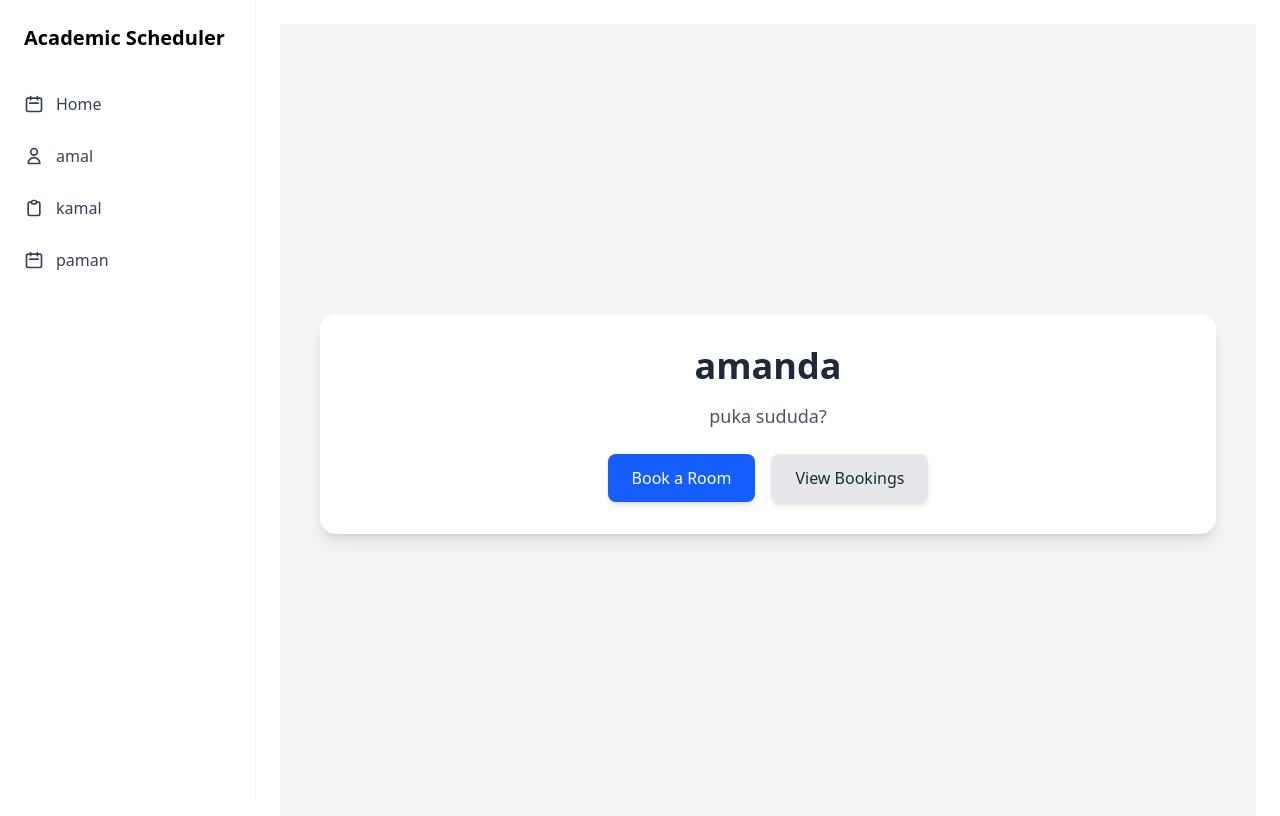
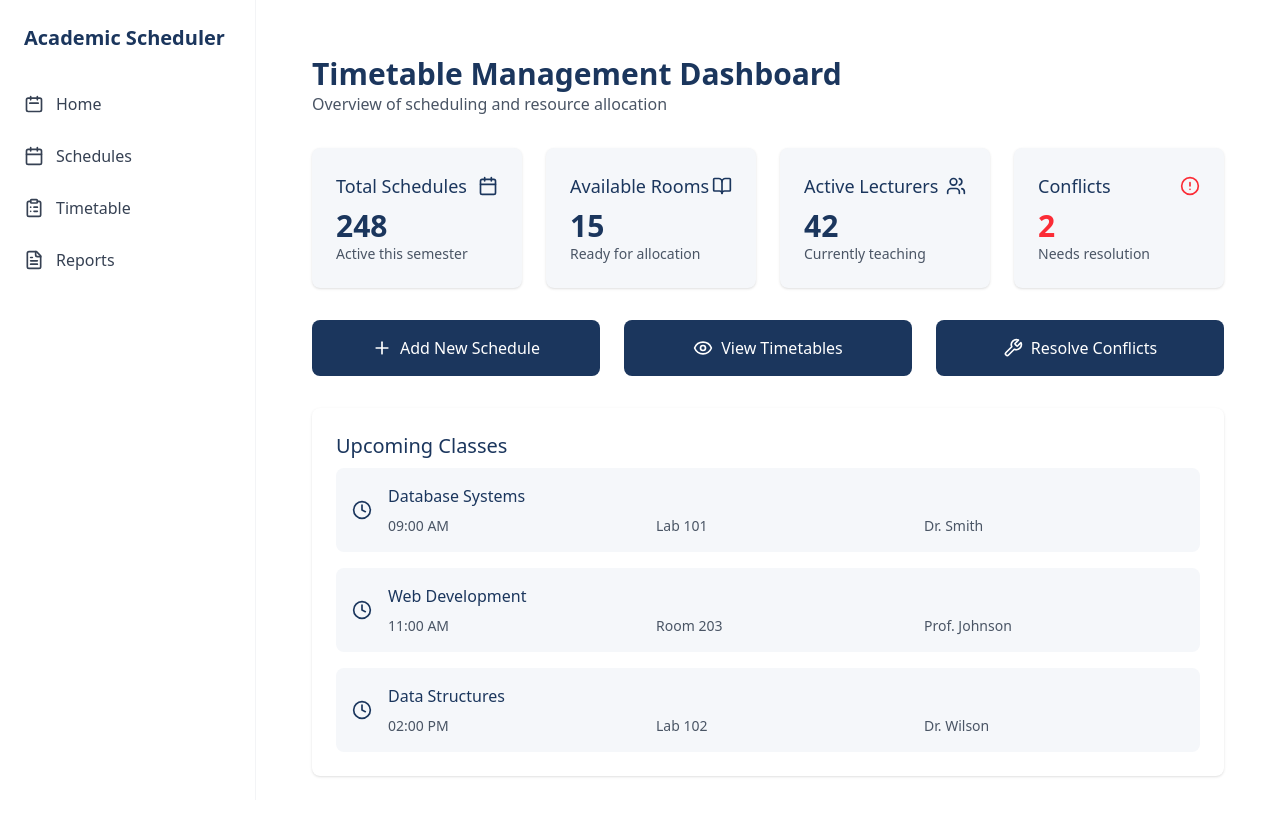
Before and after one commit to akash-de-alwis/academic-scheduler, a React (Vite) app in the folder frontend/: page /TimeHome in a window 1280 px wide. Shown: the top 816 px of the page. Built offline with nearby package versions, Linux system fonts and the light colour scheme.

Commit message:
Timetable home page and side bar ui design done

```diff
--- a/frontend/package.json
+++ b/frontend/package.json
@@ -12,6 +12,7 @@
   "dependencies": {
     "@tailwindcss/vite": "^4.0.6",
     "axios": "^1.7.9",
+    "lucide-react": "^0.475.0",
     "react": "^19.0.0",
     "react-dom": "^19.0.0",
     "react-router-dom": "^7.1.5",
--- a/frontend/src/TimetableManagement/component/TimeSidebar.jsx
+++ b/frontend/src/TimetableManagement/component/TimeSidebar.jsx
@@ -1,4 +1,5 @@
 import { Link, useLocation } from "react-router-dom";
+import { Calendar, FileText, ClipboardList } from 'lucide-react';
 
 export default function TimeSidebar() {
   const location = useLocation();
@@ -10,13 +11,13 @@ export default function TimeSidebar() {
   return (
     <div className="h-screen bg-white border-r border-gray-100 w-64">
       <div className="p-6">
-        <h2 className="text-xl font-bold mb-8">Academic Scheduler</h2>
+        <h2 className="text-xl font-bold text-[#1B365D] mb-8">Academic Scheduler</h2>
 
         <nav className="space-y-3">
           <Link
-            to="/"
-            className={`flex items-center py-2 text-gray-700 hover:text-black ${
-              isActive("/") ? "font-medium" : ""
+            to="/TimeHome"
+            className={`flex items-center py-2 text-gray-700 hover:text-[#1B365D] transition-colors ${
+              isActive("/") ? "font-medium text-[#1B365D]" : ""
             }`}
           >
             <svg xmlns="http://www.w3.org/2000/svg" className="h-5 w-5 mr-3" fill="none" viewBox="0 0 24 24" stroke="currentColor">
@@ -26,39 +27,33 @@ export default function TimeSidebar() {
           </Link>
 
           <Link
-            to="/lecturers"
-            className={`flex items-center py-2 text-gray-700 hover:text-black ${
-              isActive("/lecturers") ? "font-medium" : ""
+            to="/schedules"
+            className={`flex items-center py-2 text-gray-700 hover:text-[#1B365D] transition-colors ${
+              isActive("/schedules") ? "font-medium text-[#1B365D]" : ""
             }`}
           >
-            <svg xmlns="http://www.w3.org/2000/svg" className="h-5 w-5 mr-3" fill="none" viewBox="0 0 24 24" stroke="currentColor">
-              <path strokeLinecap="round" strokeLinejoin="round" strokeWidth={2} d="M16 7a4 4 0 11-8 0 4 4 0 018 0zM12 14a7 7 0 00-7 7h14a7 7 0 00-7-7z" />
-            </svg>
-            amal
+            <Calendar className="h-5 w-5 mr-3" />
+            Schedules
           </Link>
 
           <Link
-            to="/batches"
-            className={`flex items-center py-2 text-gray-700 hover:text-black ${
-              isActive("/batches") ? "font-medium" : ""
+            to="/timetable"
+            className={`flex items-center py-2 text-gray-700 hover:text-[#1B365D] transition-colors ${
+              isActive("/timetable") ? "font-medium text-[#1B365D]" : ""
             }`}
           >
-            <svg xmlns="http://www.w3.org/2000/svg" className="h-5 w-5 mr-3" fill="none" viewBox="0 0 24 24" stroke="currentColor">
-              <path strokeLinecap="round" strokeLinejoin="round" strokeWidth={2} d="M9 5H7a2 2 0 00-2 2v12a2 2 0 002 2h10a2 2 0 002-2V7a2 2 0 00-2-2h-2M9 5a2 2 0 002 2h2a2 2 0 002-2M9 5a2 2 0 012-2h2a2 2 0 012 2" />
-            </svg>
-            kamal
+            <ClipboardList className="h-5 w-5 mr-3" />
+            Timetable
           </Link>
 
           <Link
-            to="/allocations"
-            className={`flex items-center py-2 text-gray-700 hover:text-black ${
-              isActive("/allocations") ? "font-medium" : ""
+            to="/reports"
+            className={`flex items-center py-2 text-gray-700 hover:text-[#1B365D] transition-colors ${
+              isActive("/reports") ? "font-medium text-[#1B365D]" : ""
             }`}
           >
-            <svg xmlns="http://www.w3.org/2000/svg" className="h-5 w-5 mr-3" fill="none" viewBox="0 0 24 24" stroke="currentColor">
-              <path strokeLinecap="round" strokeLinejoin="round" strokeWidth={2} d="M8 7V3m8 4V3m-9 8h10M5 21h14a2 2 0 002-2V7a2 2 0 00-2-2H5a2 2 0 00-2 2v12a2 2 0 002 2z" />
-            </svg>
-            paman
+            <FileText className="h-5 w-5 mr-3" />
+            Reports
           </Link>
         </nav>
       </div>
--- a/frontend/src/TimetableManagement/pages/TimeHome.jsx
+++ b/frontend/src/TimetableManagement/pages/TimeHome.jsx
@@ -1,23 +1,136 @@
-import { Link } from "react-router-dom";
+import React from 'react';
+import { Calendar, Users, BookOpen, Clock, AlertCircle, Plus, Eye, Wrench } from 'lucide-react';
 
-export default function TimeHome() {
+// Card Components
+const Card = ({ className, children }) => (
+  <div className={`rounded-lg shadow-sm ${className}`}>
+    {children}
+  </div>
+);
+
+const CardHeader = ({ className, children }) => (
+  <div className={`p-6 pb-2 ${className}`}>
+    {children}
+  </div>
+);
+
+const CardTitle = ({ className, children }) => (
+  <h3 className={`font-medium ${className}`}>
+    {children}
+  </h3>
+);
+
+const CardContent = ({ className, children }) => (
+  <div className={`p-6 pt-0 ${className}`}>
+    {children}
+  </div>
+);
+
+const TimeHome = () => {
+  const upcomingClasses = [
+    { id: 1, subject: "Database Systems", time: "09:00 AM", room: "Lab 101", lecturer: "Dr. Smith" },
+    { id: 2, subject: "Web Development", time: "11:00 AM", room: "Room 203", lecturer: "Prof. Johnson" },
+    { id: 3, subject: "Data Structures", time: "02:00 PM", room: "Lab 102", lecturer: "Dr. Wilson" }
+  ];
+
   return (
-<div className="min-h-screen bg-gray-100 flex flex-col items-center justify-center p-6">
-<div className="max-w-4xl w-full bg-white shadow-lg rounded-2xl p-8 text-center">
-<h1 className="text-4xl font-bold text-gray-800 mb-4">amanda</h1>
-<p className="text-gray-600 text-lg mb-6">
-          puka sududa?
-</p>
+    <div className="min-h-screen">
+      <div className="p-8">
+        {/* Header */}
+        <div className="mb-8">
+          <h1 className="text-3xl font-bold text-[#1B365D]">Timetable Management Dashboard</h1>
+          <p className="text-gray-600">Overview of scheduling and resource allocation</p>
+        </div>
 
-        <div className="flex flex-col md:flex-row gap-4 justify-center">
-<Link to="/book-room" className="bg-blue-600 text-white px-6 py-3 rounded-lg font-medium shadow-md hover:bg-blue-700 transition">
-            Book a Room
-</Link>
-<Link to="/view-bookings" className="bg-gray-200 text-gray-800 px-6 py-3 rounded-lg font-medium shadow-md hover:bg-gray-300 transition">
-            View Bookings
-</Link>
-</div>
-</div>
-</div>
+        {/* Statistics Cards */}
+        <div className="grid grid-cols-1 md:grid-cols-2 lg:grid-cols-4 gap-6 mb-8">
+          <Card className="bg-[#F5F7FA]">
+            <CardHeader className="flex flex-row items-center justify-between">
+              <CardTitle className="text-[#1B365D] text-lg">Total Schedules</CardTitle>
+              <Calendar className="h-5 w-5 text-[#1B365D]" />
+            </CardHeader>
+            <CardContent>
+              <div className="text-3xl font-bold text-[#1B365D]">248</div>
+              <p className="text-gray-600 text-sm">Active this semester</p>
+            </CardContent>
+          </Card>
+
+          <Card className="bg-[#F5F7FA]">
+            <CardHeader className="flex flex-row items-center justify-between">
+              <CardTitle className="text-[#1B365D] text-lg">Available Rooms</CardTitle>
+              <BookOpen className="h-5 w-5 text-[#1B365D]" />
+            </CardHeader>
+            <CardContent>
+              <div className="text-3xl font-bold text-[#1B365D]">15</div>
+              <p className="text-gray-600 text-sm">Ready for allocation</p>
+            </CardContent>
+          </Card>
+
+          <Card className="bg-[#F5F7FA]">
+            <CardHeader className="flex flex-row items-center justify-between">
+              <CardTitle className="text-[#1B365D] text-lg">Active Lecturers</CardTitle>
+              <Users className="h-5 w-5 text-[#1B365D]" />
+            </CardHeader>
+            <CardContent>
+              <div className="text-3xl font-bold text-[#1B365D]">42</div>
+              <p className="text-gray-600 text-sm">Currently teaching</p>
+            </CardContent>
+          </Card>
+
+          <Card className="bg-[#F5F7FA]">
+            <CardHeader className="flex flex-row items-center justify-between">
+              <CardTitle className="text-[#1B365D] text-lg">Conflicts</CardTitle>
+              <AlertCircle className="h-5 w-5 text-red-500" />
+            </CardHeader>
+            <CardContent>
+              <div className="text-3xl font-bold text-red-500">2</div>
+              <p className="text-gray-600 text-sm">Needs resolution</p>
+            </CardContent>
+          </Card>
+        </div>
+
+        {/* Action Buttons */}
+        <div className="grid grid-cols-1 md:grid-cols-3 gap-6 mb-8">
+          <button className="flex items-center justify-center gap-2 bg-[#1B365D] text-white p-4 rounded-lg hover:bg-[#152c4d] transition-colors">
+            <Plus className="h-5 w-5" />
+            Add New Schedule
+          </button>
+          <button className="flex items-center justify-center gap-2 bg-[#1B365D] text-white p-4 rounded-lg hover:bg-[#152c4d] transition-colors">
+            <Eye className="h-5 w-5" />
+            View Timetables
+          </button>
+          <button className="flex items-center justify-center gap-2 bg-[#1B365D] text-white p-4 rounded-lg hover:bg-[#152c4d] transition-colors">
+            <Wrench className="h-5 w-5" />
+            Resolve Conflicts
+          </button>
+        </div>
+
+        {/* Upcoming Classes */}
+        <Card className="bg-white">
+          <CardHeader>
+            <CardTitle className="text-[#1B365D] text-xl">Upcoming Classes</CardTitle>
+          </CardHeader>
+          <CardContent>
+            <div className="space-y-4">
+              {upcomingClasses.map((class_) => (
+                <div key={class_.id} className="flex items-center p-4 bg-[#F5F7FA] rounded-lg">
+                  <Clock className="h-5 w-5 text-[#1B365D] mr-4" />
+                  <div className="flex-1">
+                    <h3 className="font-medium text-[#1B365D]">{class_.subject}</h3>
+                    <div className="grid grid-cols-1 md:grid-cols-3 gap-2 mt-2 text-sm text-gray-600">
+                      <span>{class_.time}</span>
+                      <span>{class_.room}</span>
+                      <span>{class_.lecturer}</span>
+                    </div>
+                  </div>
+                </div>
+              ))}
+            </div>
+          </CardContent>
+        </Card>
+      </div>
+    </div>
   );
-}
+};
+
+export default TimeHome;
```
Also changed, not shown: 1 other file (tests, documents, lock files or other folders).
